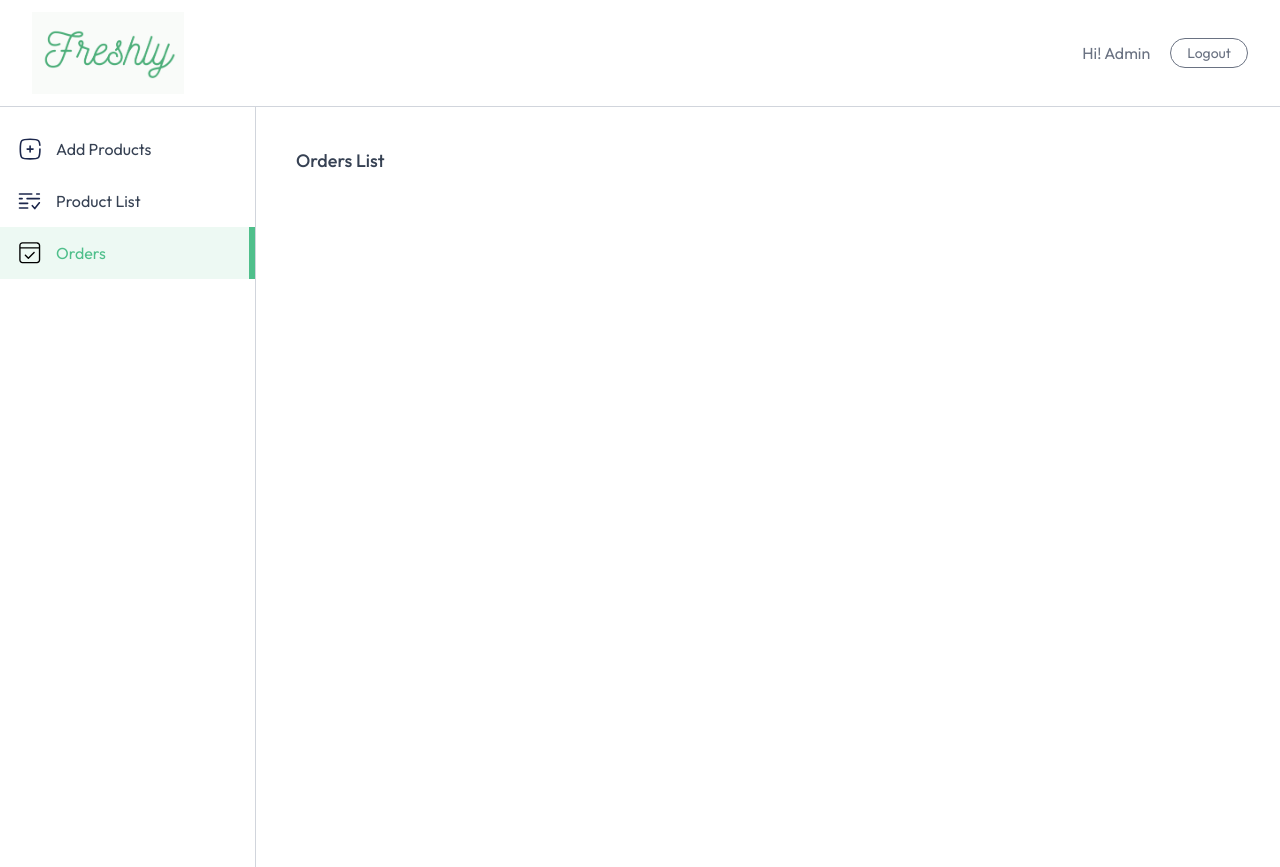
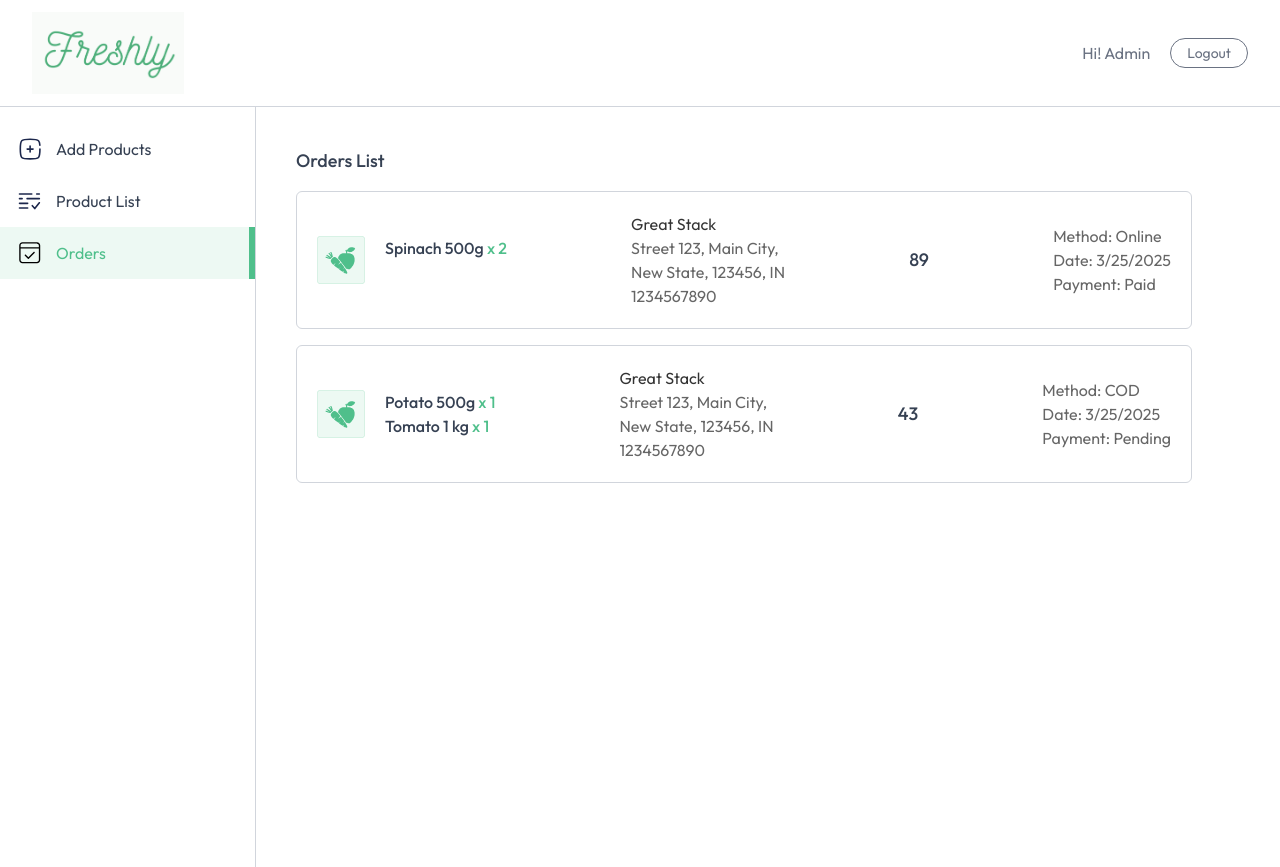
Before and after one commit to inshaxkhan/freshly, a React (Vite) app in the folder client/: page /seller/orders in a window 1280 px wide. Both pictures are taken after typing "name@example.com", "Sample123" into the empty fields and a click on the button "Login". Built offline with nearby package versions, Linux system fonts and the light colour scheme.

Commit message:
create Orders page

```diff
--- a/client/src/pages/seller/Orders.jsx
+++ b/client/src/pages/seller/Orders.jsx
@@ -1,6 +1,6 @@
-import React, { useState } from 'react'
+import React, { useEffect, useState } from 'react'
 import { useAppContext } from '../../context/AppContext'
-import { dummyAddress, dummyOrders } from '../../assets/assets';
+import { assets, dummyAddress, dummyOrders } from '../../assets/assets';
 
 const Orders = () => {
   const {currency}=useAppContext();
@@ -10,41 +10,48 @@
     setOrders(dummyOrders);
   }
 
-
+  useEffect(()=>{
+    fetchOrders();
+  },[])
 
   return (
+    <div className='no-scrollbar flex-1 h-[95vh] overflow-y-scroll'>
     <div className="md:p-10 p-4 space-y-4">
             <h2 className="text-lg font-medium">Orders List</h2>
             {orders.map((order, index) => (
-                <div key={index} className="flex flex-col md:grid md:grid-cols-[2fr_1fr_1fr_1fr] md:items-center gap-5 p-5 max-w-4xl rounded-md border border-gray-300 text-gray-800">
-                    <div className="flex gap-5">
-                        <img className="w-12 h-12 object-cover opacity-60" src={boxIcon} alt="boxIcon" />
-                        <>
+                <div key={index} className="flex flex-col md:items-center md:flex-row gap-5 justify-between p-5 max-w-4xl rounded-md border border-gray-300">
+                    <div className="flex gap-5 max-w-80">
+                        <img className="w-12 h-12 object-cover" src={assets.box_icon} alt="boxIcon" />
+                        <div>
                             {order.items.map((item, index) => (
-                                <div key={index} className="flex flex-col justify-center">
+                                <div key={index} className="flex flex-col">
                                     <p className="font-medium">
-                                        {item.product.name} <span className={`text-indigo-500 ${item.quantity < 2 && "hidden"}`}>x {item.quantity}</span>
+                                        {item.product.name} {" "} <span className="text-primary">x {item.quantity}</span>
                                     </p>
                                 </div>
                             ))}
-                        </>
+                        </div>
                     </div>
 
-                    <div className="text-sm">
-                        <p className='font-medium mb-1'>{order.address.firstName} {order.address.lastName}</p>
-                        <p>{order.address.street}, {order.address.city}, {order.address.state},{order.address.zipcode}, {order.address.country}</p>
+                    <div className="text-sm md:text-base text-black/60">
+                        <p className='text-black/80'>{order.address.firstName} {order.address.lastName}</p>
+                        <p>{order.address.street}, {order.address.city},  </p>
+                        <p>   {order.address.state}, {order.address.zipcode}, {order.address.country}</p>
+                        <p></p>
+                        <p>{order.address.phone}</p>
                     </div>
 
-                    <p className="font-medium text-base my-auto text-black/70">${order.amount}</p>
+                    <p className="font-medium text-lg my-auto">{currency}{order.amount}</p>
 
-                    <div className="flex flex-col text-sm">
+                    <div className="flex flex-col text-sm md:text-base text-black/60">
                         <p>Method: {order.paymentType}</p>
-                        <p>Date: {order.orderDate}</p>
+                        <p>Date: {new Date(order.createdAt).toLocaleDateString()}</p>
                         <p>Payment: {order.isPaid ? "Paid" : "Pending"}</p>
                     </div>
                 </div>
             ))}
         </div>
+        </div>
   )
 }
 
```
